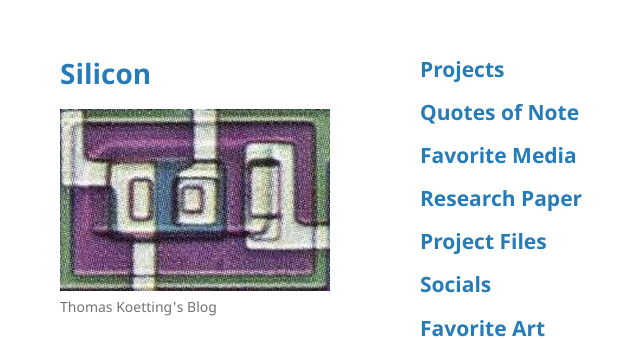
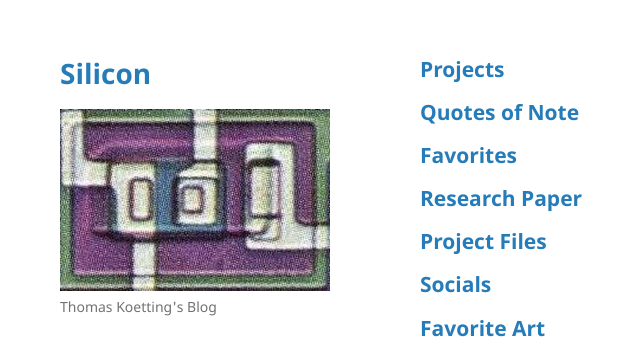
Before and after one commit to tkoetting03/silicon, a Jekyll site: the page built from index.md, in a window 1280 px wide. Shown: the top 339 px of the page, without its empty margins (150-790 px from the left). Built offline with Jekyll 4.4.1, drawn with Linux system fonts in a browser that asks for light colours; our own code applies the rules of GitHub Pages for plain Markdown files.

Commit message:
Rename section 'Favorite Media' to 'Favorites'

```diff
--- a/index.md
+++ b/index.md
@@ -3,7 +3,7 @@
 
 ## [Quotes of Note](./quotes.md)
 
-## [Favorite Media](./other.md)
+## [Favorites](./other.md)
 
 ## [Research Paper](./Can_Non-Cooperative_Game_Theory.pdf)
 
```
